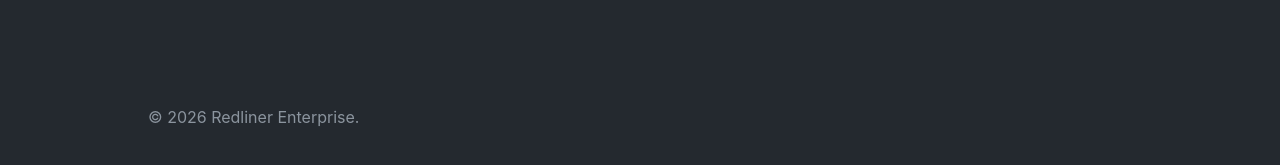
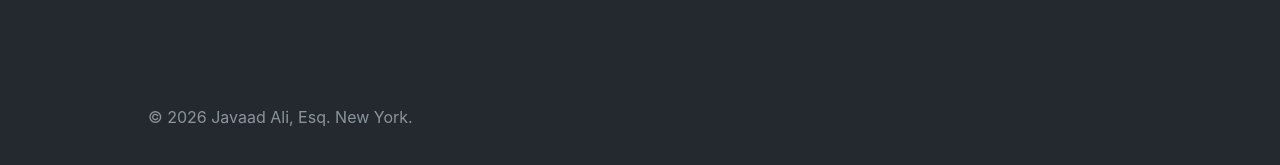
Before and after one commit to advocatesclose/redliner-site, a Jekyll site: the page built from machine-learning/index.md, in a window 1280 px wide and 900 px high, scrolled down 1653 px. Shown: the part 651-816 px from the top of the window. Built offline with Jekyll 4.4.1, drawn with Linux system fonts in a browser that asks for light colours.

Commit message:
Update footer copyright information

```diff
--- a/_layouts/default.html
+++ b/_layouts/default.html
@@ -28,7 +28,7 @@
 
     <footer>
         <div class="container">
-            <p>© {{ "now" | date: "%Y" }} {{ site.title }} Enterprise.</p>
+            <p>© {{ "now" | date: "%Y" }} Javaad Ali, Esq. New York.</p>
         </div>
     </footer>
 
```
